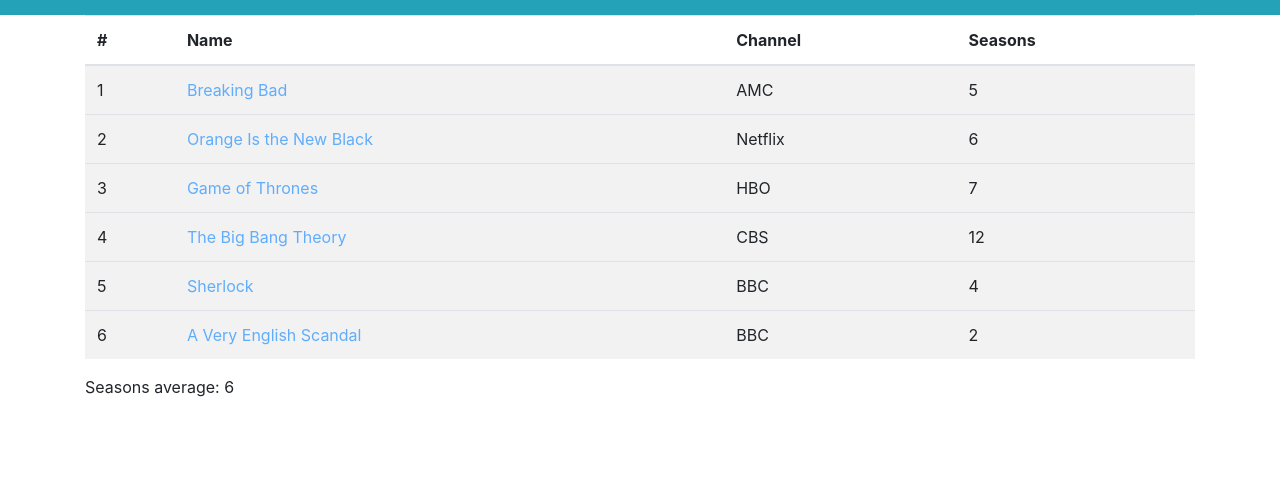
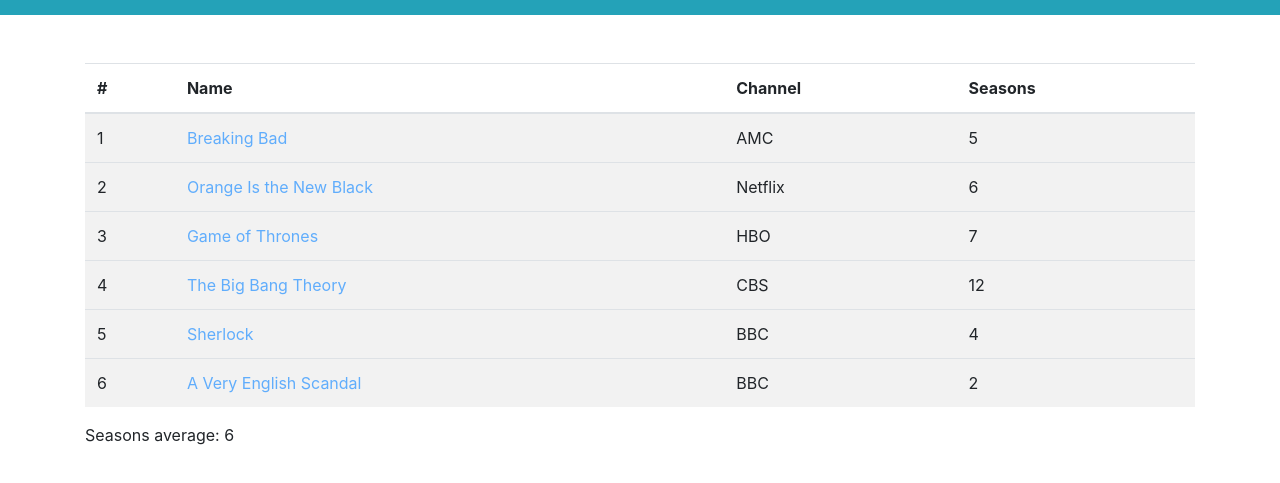
Before and after one commit to Santics2324/TallerTS1, a plain HTML site: page index.html in a window 1280 px wide. Shown: the part 51-534 px from the top of the page. Drawn offline with nearby package versions, Linux system fonts and the light colour scheme.

Commit message:
Update index.html

```diff
--- a/index.html
+++ b/index.html
@@ -29,7 +29,7 @@
     <div class="header-bar">
         <h2>TV Series</h2>
     </div>
-    <div class="container table-container">
+    <div class="container mt-5">
         <table class="table">
             <thead>
               <tr>
@@ -47,4 +47,5 @@
     <script type="module" src="main.js"></script>
 
 </body>
+
 </html>
```
